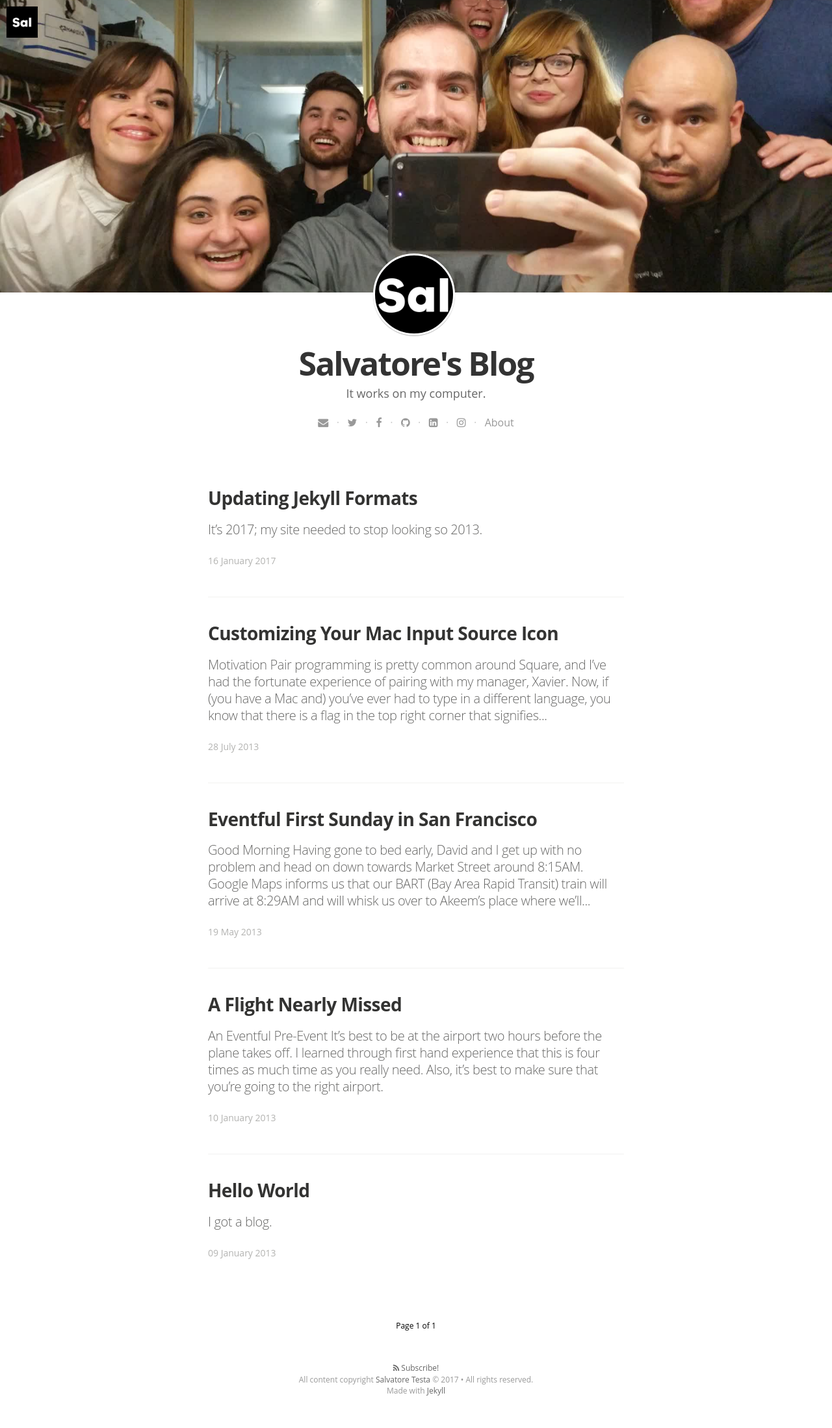
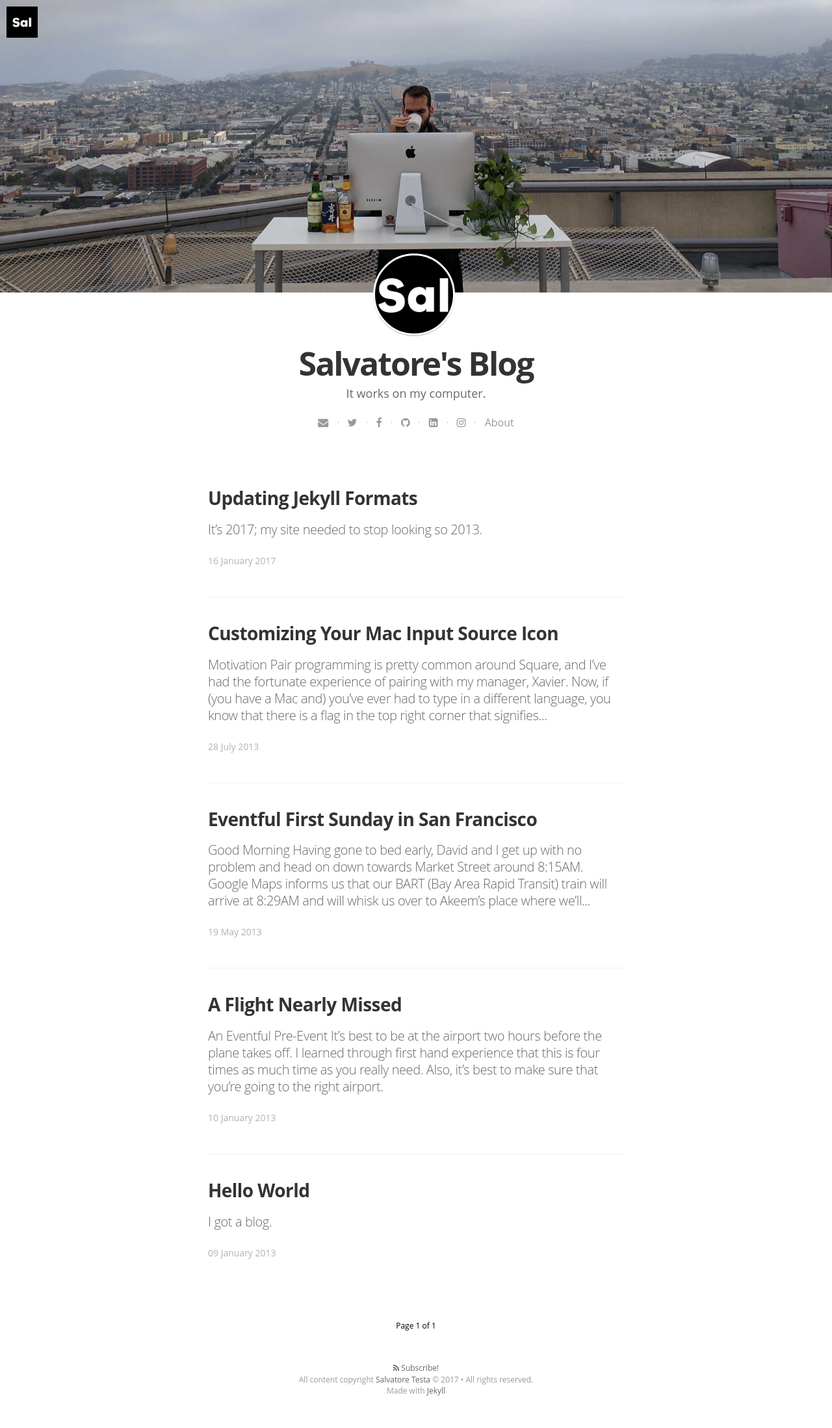
Before and after one commit to SalvatoreT/salvatoret.github.com, a Jekyll site: the page built from index.html, in a window 1280 px wide. Shown: the whole page at 65% size. Built offline with Jekyll 4.4.1, drawn with Linux system fonts in a browser that asks for light colours; nearby versions of some CDN libraries; some web fonts are replaced; the list of posts is cut into pages by our own code.

```diff
--- a/_config.yml
+++ b/_config.yml
@@ -15,7 +15,7 @@
 float_logo: true # true, false (default)
 
 # blog cover
-cover: "/assets/images/chiv_club_cover_1920.jpg"
+cover: "/assets/images/open_office_1920_1440.jpg"
 
 name: 'Salvatore Testa'
 author: 'Salvatore Testa'
```
Also changed, not shown: assets/images/author.jpg, assets/images/chiv_club_cover_1920.jpg (deleted), assets/images/open_office_1920_1440.jpg (added).
